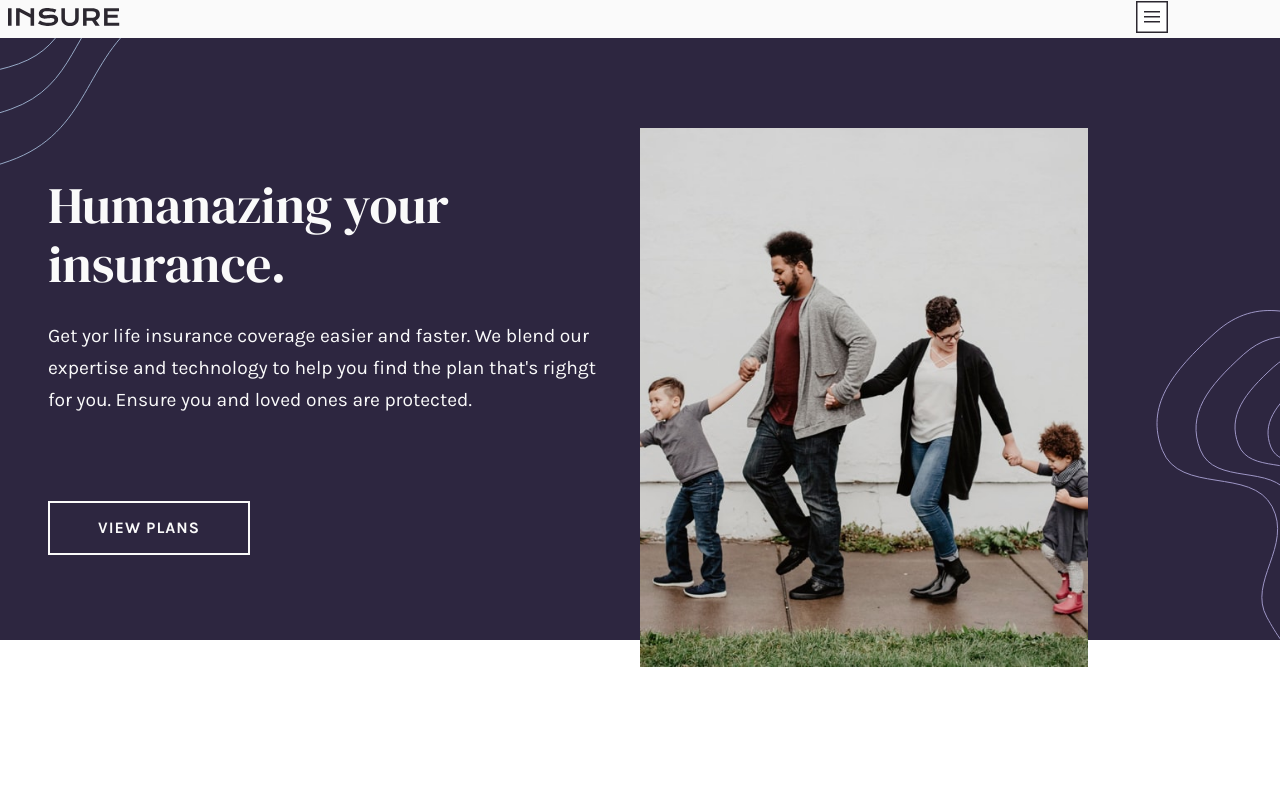
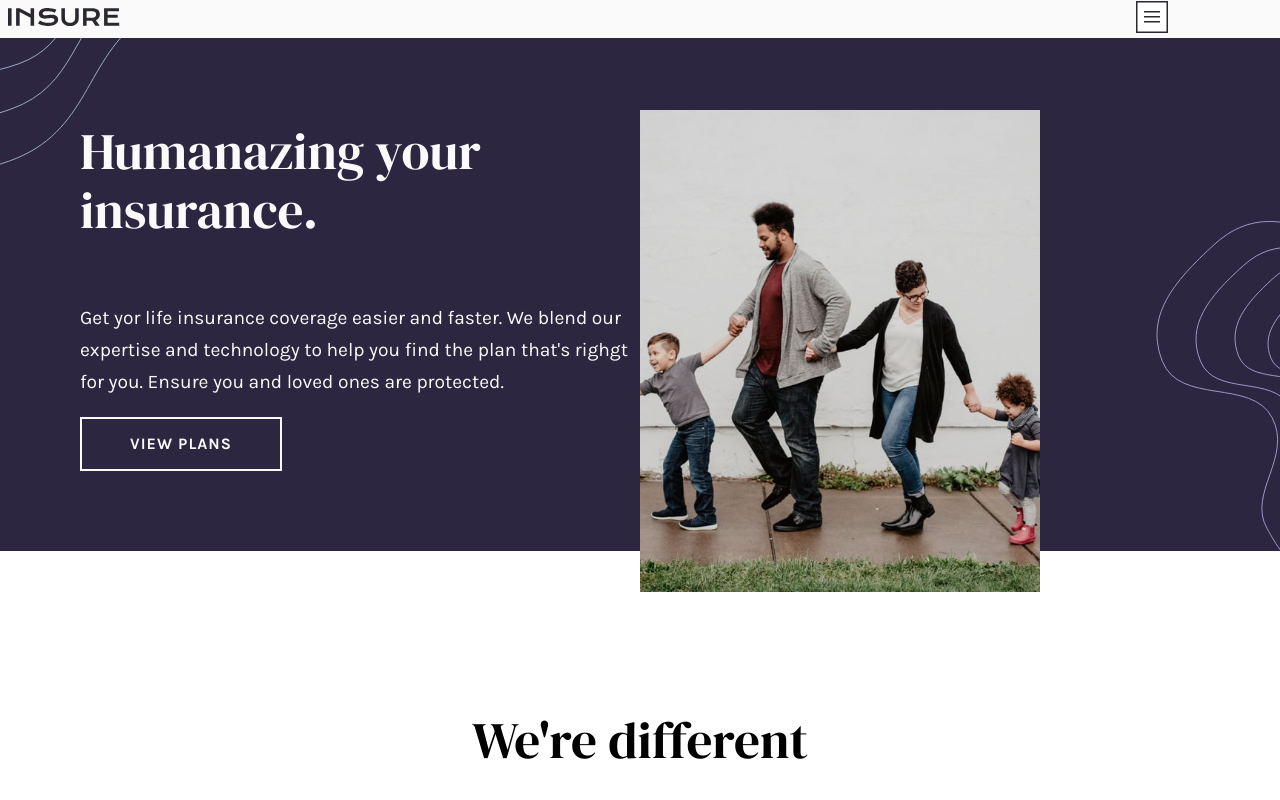
Before and after one commit to IvanHdzRz/insure-landing-page, a React (Create React App) app: page / in a window 1280 px wide. Shown: the top 800 px of the page. Built offline with nearby package versions, Linux system fonts and the light colour scheme.

Commit message:
se añadio media querys al hero

```diff
--- a/src/Components/Hero/Hero.module.css
+++ b/src/Components/Hero/Hero.module.css
@@ -47,49 +47,39 @@
 
 
 }
-@media only screen and (min-width: 1024px){
+@media only screen and (min-width: 1200px){
     .hero{
         position: relative;
-        margin-bottom: 10rem;
+        margin-bottom: 10em;
+    }
+    .quote{
+        padding: 5rem;
+        text-align: left;
+        display: grid;
+        grid-template-columns: 1fr 1fr;
+        grid-row: auto;
+        column-gap: 1rem;
+        justify-items: left;
+        align-items: center;
+    }
+    .hero h2,.hero p,.hero button{
+        grid-column: 1/2;
     }
     .hero>img{
+        width: 400px !important;
         position: absolute;
         left: 50%;
-        top:20%;
-        width: 35vw !important;
+        top: 20%;
     }
-    .quote{
-        width: 100vw;
-        height: 80vh;
-        text-align: left;
-        padding: 3rem;
-        box-sizing: border-box;
-        display: grid;
-        grid-template-columns: 1fr 1fr;
-        grid-template-rows: 1fr 1fr 10rem 1fr;
-        grid-template-areas:
-            ". ."
-            "title ."
-            "intro ."
-            "btn ."
-        ;
+}
+@media only screen and (min-width:1600px){
+    .quote h2{
+        font-size: 5rem !important;
     }
-    .quote p,.quote h2, .quote button{
-        max-width: 50vw !important;
-        margin: 0 !important;
+    .quote p{
+        font-size: 1.8rem !important;
     }
-    .quote>h2{
-        grid-area: title;
-
+    .hero>img{
+        width: 500px !important;
     }
-    .quote>p{
-        grid-area: intro;
-        padding: 1rem 2rem 0 0;
-    }
-    .quote>button{
-        grid-area: btn;
-        justify-self: flex-start;
-        align-self: center;
-    }
-
 }
```
